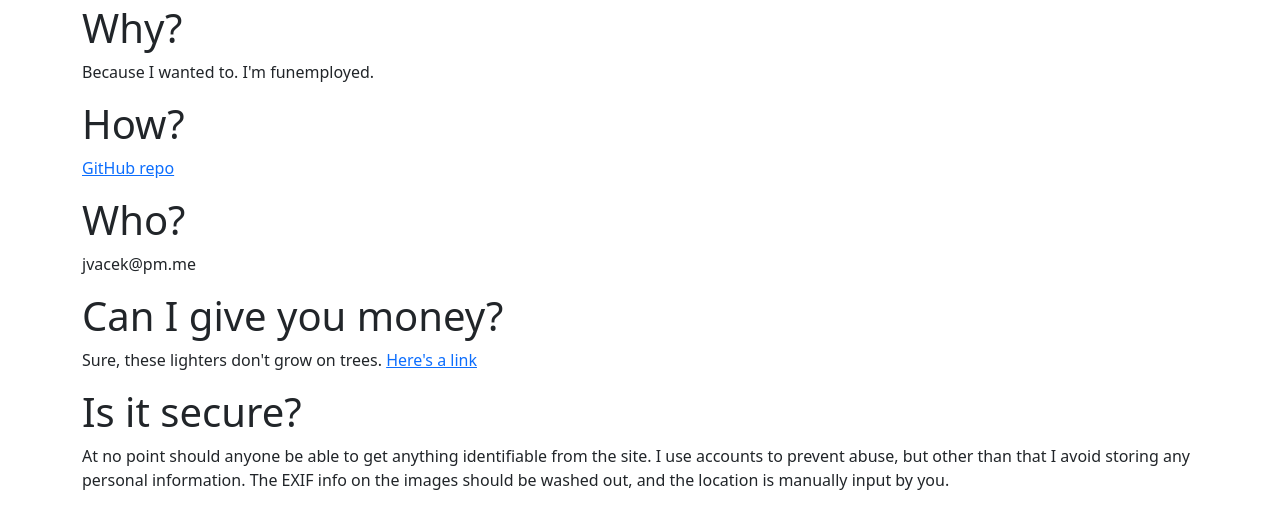
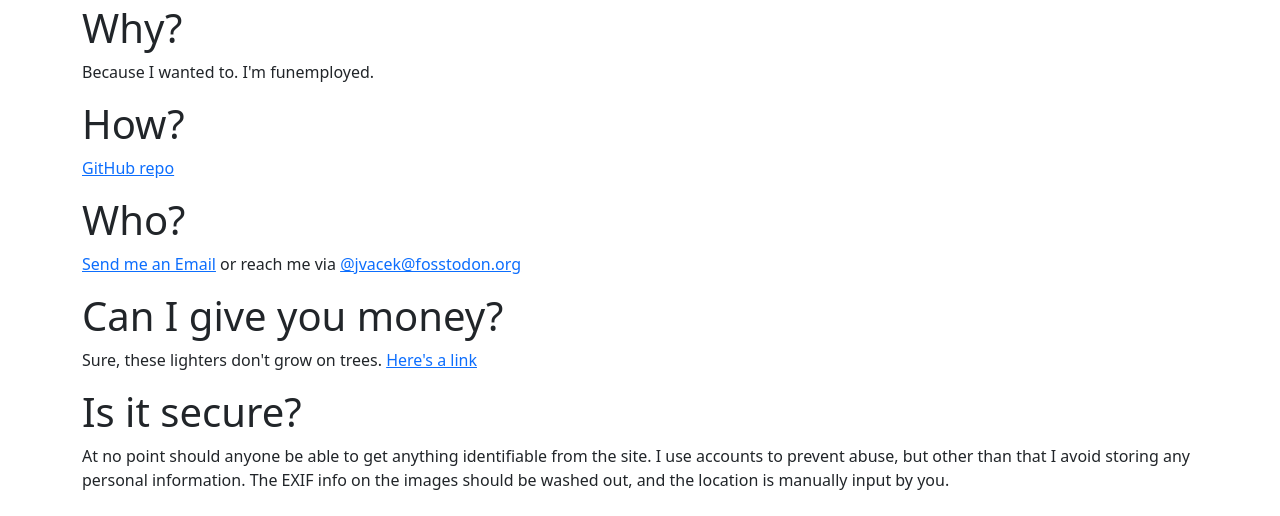
Before and after one commit to jvacek/FlameRelay, a Django app: template flamerelay/templates/pages/about.html in a window 1280 px wide. Shown: the part 56-572 px from the top of the page. Run offline with Django 4.2, Linux system fonts and the light colour scheme; the template is opened without the code that fills it, so the values that code supplies are empty; some libraries are stand-ins or nearby versions.

Commit message:
Hide email

```diff
--- a/flamerelay/templates/pages/about.html
+++ b/flamerelay/templates/pages/about.html
@@ -7,7 +7,7 @@
         <a href="https://github.com/jvacek/flamerelay">GitHub repo</a>
     </p>
     <h1>Who?</h1>
-    <p>jvacek@pm.me</p>
+    <p><a id="contact" href="">Send me an Email</a> or reach me via <a href="https://fosstodon.org/@jvacek">@jvacek@fosstodon.org</a></p>
     <h1>Can I give you money?</h1>
     <p>
         Sure, these lighters don't grow on trees. <a href="https://github.com/sponsors/jvacek">Here's a link</a>
@@ -18,4 +18,9 @@
         I use accounts to prevent abuse, but other than that I avoid storing any personal information.
         The EXIF info on the images should be washed out, and the location is manually input by you.
     </p>
+    <script>
+      var encEmail = "anZhY2VrQHBtLm1l";
+const form = document.getElementById("contact");
+form.setAttribute("href", "mailto:".concat(atob(encEmail)));
+    </script>
 {% endblock %}
```
